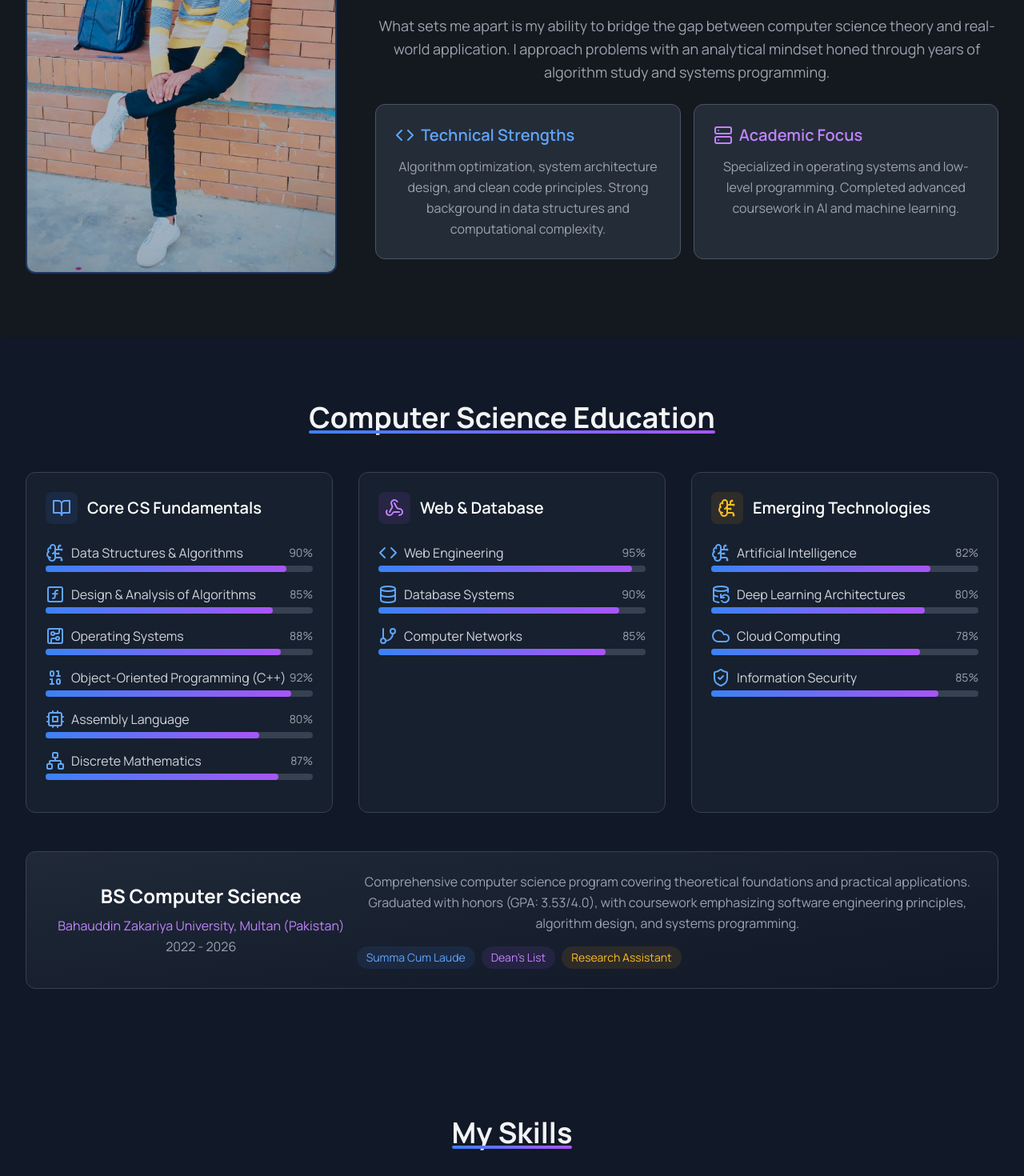
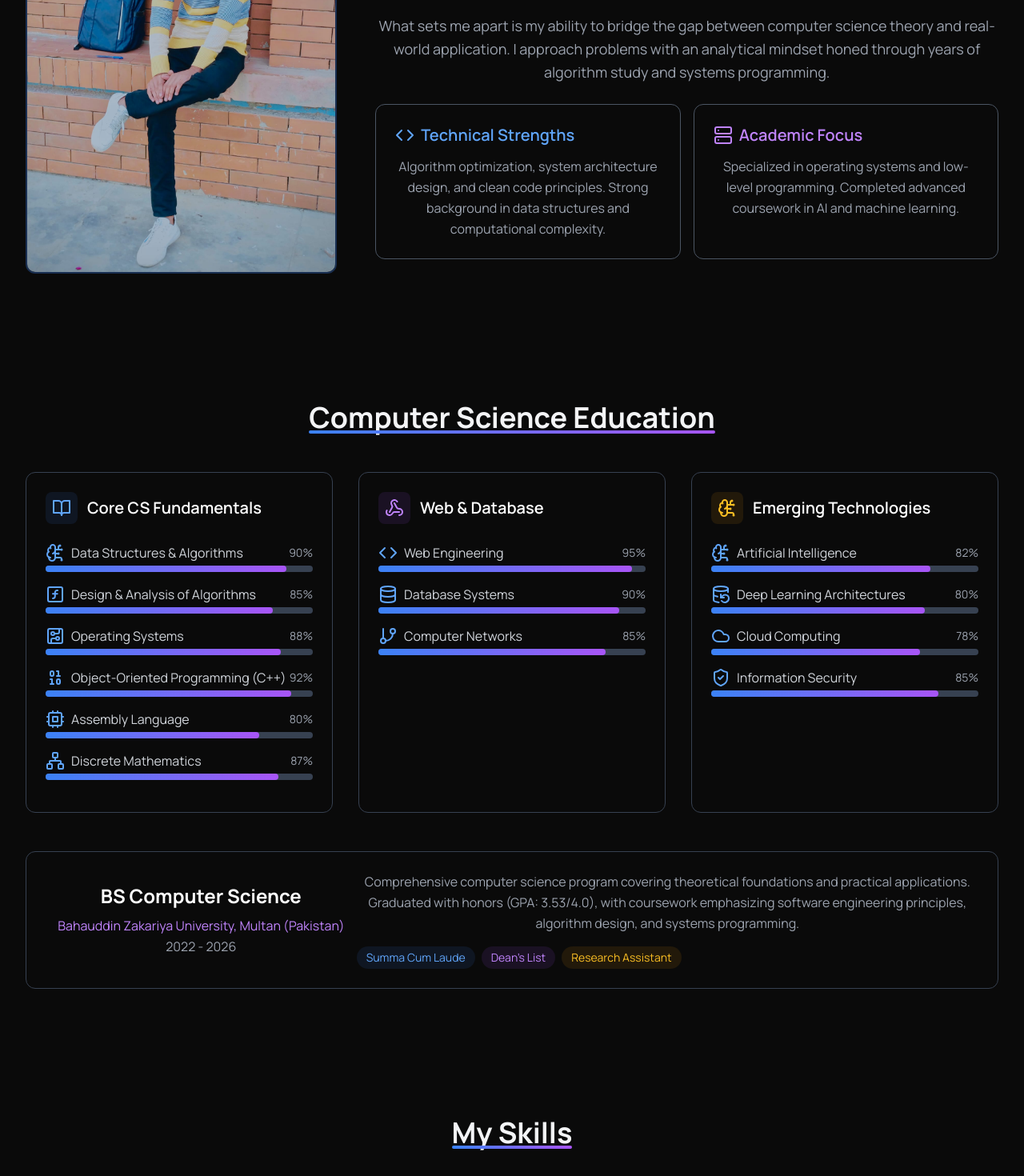
Before and after one commit to muhammadnaveedsaleem774/My_Portfolio, a React (Vite) app: page / in a window 1280 px wide. Shown: the part 1120-2590 px from the top of the page at 80% size. Built offline with nearby package versions, Linux system fonts and the light colour scheme.

Commit message:
update bg

```diff
--- a/src/layouts/MainLayout.tsx
+++ b/src/layouts/MainLayout.tsx
@@ -186,7 +186,7 @@ const MainLayout = ({ children }: MainLayoutProps) => {
       </main>
 
       {/* Enhanced Footer */}
-      <footer className="bg-gray-800/50 backdrop-blur-sm border-t border-gray-700">
+      <footer className="bg-dark-900 backdrop-blur-sm ">
         <div className="max-w-7xl mx-auto px-4 sm:px-6 lg:px-8 py-12">
           <div className="grid grid-cols-1 md:grid-cols-12 gap-8">
             {/* Brand Info */}
--- a/src/pages/Home.jsx
+++ b/src/pages/Home.jsx
@@ -84,35 +84,6 @@ const AnimatedTypingText = () => {
   );
 };
 
-const FloatingTechIcon = ({ Icon, delay }) => {
-  const size = `${Math.random() * 80 + 40}px`;
-  const top = `${Math.random() * 100}%`;
-  const left = `${Math.random() * 100}%`;
-
-  return (
-    <motion.div
-      className="absolute rounded-full bg-blue-500/10 backdrop-blur-sm flex items-center justify-center"
-      style={{ width: size, height: size, top, left }}
-      initial={{ opacity: 0, scale: 0 }}
-      animate={{
-        opacity: [0.1, 0.3, 0.1],
-        scale: [0.8, 1, 0.8],
-        y: [0, (Math.random() - 0.5) * 100],
-        x: [0, (Math.random() - 0.5) * 100],
-      }}
-      transition={{
-        delay,
-        duration: Math.random() * 10 + 10,
-        repeat: Infinity,
-        repeatType: 'reverse',
-        ease: "easeInOut"
-      }}
-    >
-      <Icon className="text-blue-400/50" size={20} />
-    </motion.div>
-  );
-};
-
 const SkillBar = ({ name, level, icon }) => (
   <div className="mb-4">
     <div className="flex justify-between items-center mb-1">
@@ -135,7 +106,7 @@ const SkillBar = ({ name, level, icon }) => (
 );
 
 const EducationSection = () => (
-  <section id="education" className="py-20 bg-gray-900">
+  <section id="education" className="py-20 bg-dark-900">
     <div className="max-w-7xl mx-auto px-4 sm:px-6 lg:px-8">
       <motion.div
         initial={{ opacity: 0, y: 20 }}
@@ -157,7 +128,7 @@ const EducationSection = () => (
             whileInView={{ opacity: 1, x: 0 }}
             viewport={{ once: true }}
             transition={{ duration: 0.5, delay: 0.1 }}
-            className="bg-gray-800/50 p-6 rounded-xl border border-gray-700"
+            className="bg-dark-900 p-6 rounded-xl border border-gray-700"
           >
             <div className="flex items-center mb-6">
               <div className="p-2 rounded-lg bg-blue-500/10 mr-3">
@@ -176,7 +147,7 @@ const EducationSection = () => (
             whileInView={{ opacity: 1, y: 0 }}
             viewport={{ once: true }}
             transition={{ duration: 0.5, delay: 0.2 }}
-            className="bg-gray-800/50 p-6 rounded-xl border border-gray-700"
+            className="bg-dark-900 p-6 rounded-xl border border-gray-700"
           >
             <div className="flex items-center mb-6">
               <div className="p-2 rounded-lg bg-purple-500/10 mr-3">
@@ -195,7 +166,7 @@ const EducationSection = () => (
             whileInView={{ opacity: 1, x: 0 }}
             viewport={{ once: true }}
             transition={{ duration: 0.5, delay: 0.3 }}
-            className="bg-gray-800/50 p-6 rounded-xl border border-gray-700"
+            className="bg-dark-900 p-6 rounded-xl border border-gray-700"
           >
             <div className="flex items-center mb-6">
               <div className="p-2 rounded-lg bg-amber-500/10 mr-3">
@@ -215,7 +186,7 @@ const EducationSection = () => (
           whileInView={{ opacity: 1 }}
           viewport={{ once: true }}
           transition={{ duration: 0.6, delay: 0.4 }}
-          className="mt-12 bg-gradient-to-br from-gray-800 to-gray-900 p-6 rounded-xl border border-gray-700"
+          className="mt-12 bg-dark-900 p-6 rounded-xl border border-gray-700"
         >
           <div className="flex flex-col md:flex-row items-center">
             <div className="md:w-1/3 mb-6 md:mb-0">
@@ -437,7 +408,7 @@ const Home = () => {
       </section>
 
       {/* About Section */}
-      <section id="about" className="py-20 bg-gray-800/50 backdrop-blur-sm">
+      <section id="about" className="py-20 bg-dark-900 backdrop-blur-sm">
         <div className="max-w-7xl mx-auto px-4 sm:px-6 lg:px-8">
           <motion.div
             initial={{ opacity: 0, y: 20 }}
@@ -482,7 +453,7 @@ const Home = () => {
               <div className="grid grid-cols-1 md:grid-cols-2 gap-4">
                 <motion.div
                   whileHover={{ y: -5 }}
-                  className="bg-gray-700/50 p-6 rounded-xl border border-gray-600"
+                  className="bg-dark-900 hover:bg-gray-700/50 p-6 rounded-xl border border-gray-600"
                 >
                   <h3 className="text-xl font-semibold mb-3 text-blue-400 flex items-center">
                     <Code className="mr-2" /> Technical Strengths
@@ -494,7 +465,7 @@ const Home = () => {
                 </motion.div>
                 <motion.div
                   whileHover={{ y: -5 }}
-                  className="bg-gray-700/50 p-6 rounded-xl border border-gray-600"
+                  className="bg-dark-900 hover:bg-gray-700/50 p-6 rounded-xl border border-gray-600"
                 >
                   <h3 className="text-xl font-semibold mb-3 text-purple-400 flex items-center">
                     <Server className="mr-2" /> Academic Focus
@@ -517,7 +488,7 @@ const Home = () => {
       {/* ... */}
 
        {/* Skills Section */}
-       <section id="skills" className="py-20 bg-gray-900">
+       <section id="skills" className="py-20 bg-dark-900">
         <div className="max-w-7xl mx-auto px-4 sm:px-6 lg:px-8">
           <motion.div
             initial={{ opacity: 0, y: 20 }}
@@ -564,7 +535,7 @@ const Home = () => {
       </section>
 
       {/* Experience Section */}
-      <section id="experience" className="py-20 bg-gray-800/50 backdrop-blur-sm">
+      <section id="experience" className="py-20 bg-dark-900 backdrop-blur-sm">
         <div className="max-w-7xl mx-auto px-4 sm:px-6 lg:px-8">
           <motion.div
             initial={{ opacity: 0, y: 20 }}
@@ -590,7 +561,7 @@ const Home = () => {
           </motion.div>
         </div>
       </section>
-      <section id='Ask' className="py-16 bg-gradient-to-br from-gray-800 to-gray-900">
+      <section id='Ask' className="py-16 bg-dark-900 border  border-gray-700">
         <div className="max-w-4xl mx-auto px-4 sm:px-6 text-center">
           <motion.div
             initial={{ opacity: 0, y: 20 }}
@@ -616,7 +587,7 @@ const Home = () => {
               </Link>
               <Link to="/projects">
                 <motion.button
-                  className="px-8 py-3 bg-gray-800 hover:bg-gray-700 text-white rounded-lg font-medium border border-gray-700 hover:shadow-gray-500/20 transition-all"
+                  className="px-8 py-3 bg-dark-900 hover:bg-gray-700 text-white rounded-lg font-medium border border-gray-700 hover:shadow-gray-500/20 transition-all"
                   whileHover={{ scale: 1.05 }}
                   whileTap={{ scale: 0.95 }}
                 >
```
